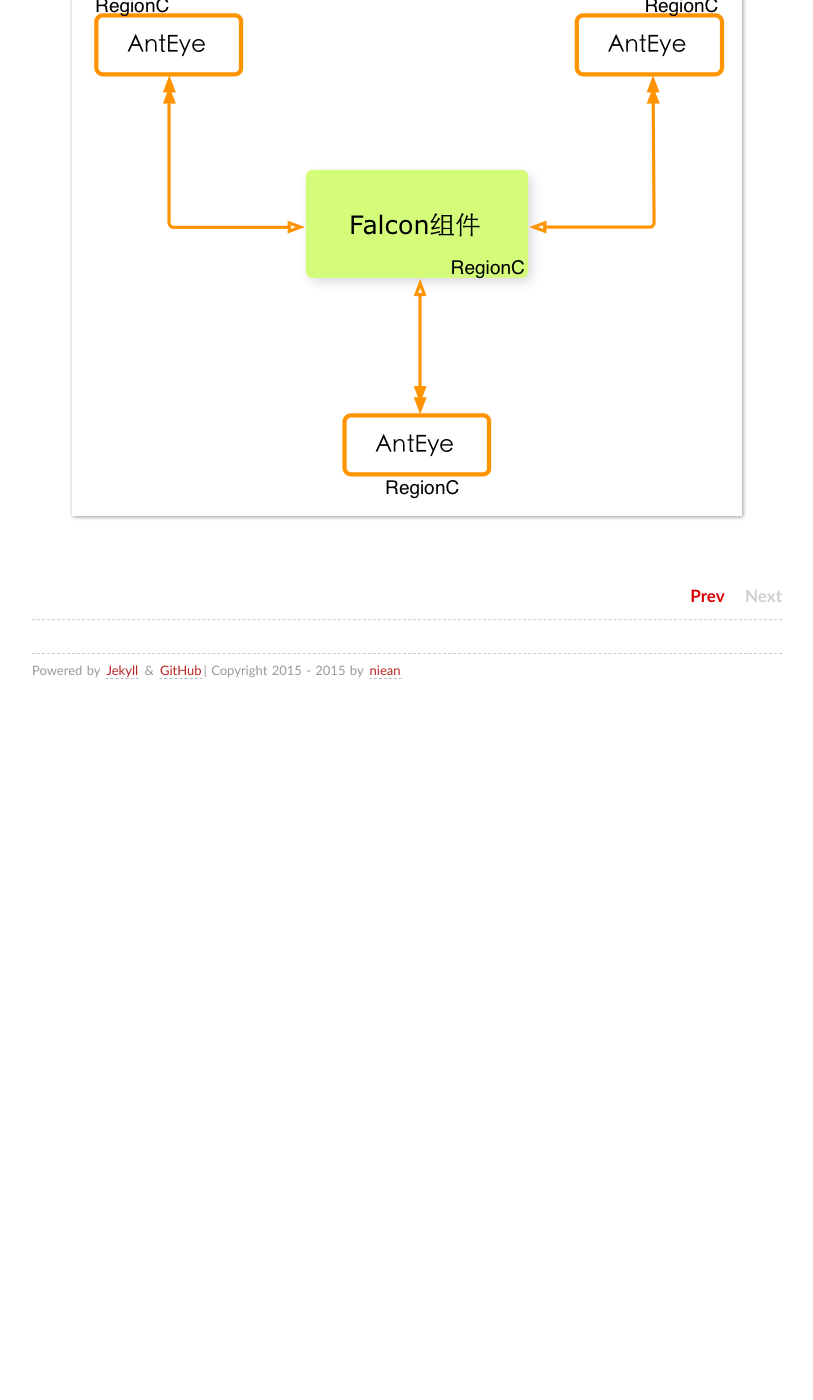
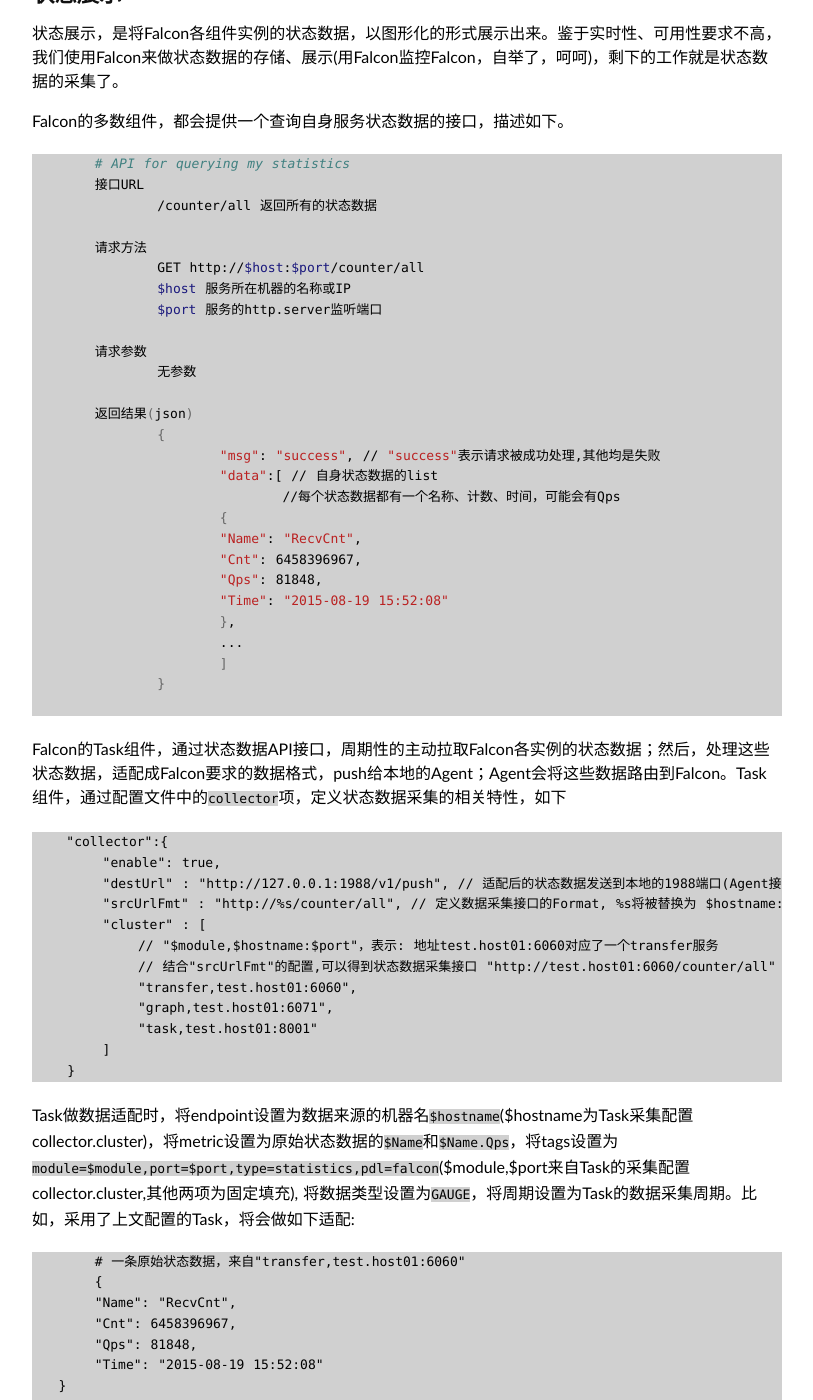
Before and after one commit to niean/niean.github.io, a Jekyll site: the page built from _posts/2015-08-16-falcon-self-monitor-availability.markdown, in a window 1280 px wide and 1400 px high, scrolled down 1405 px. Shown: the whole window, without its empty margins (233-1046 px from the left). Built offline with Jekyll 4.4.1, drawn with Linux system fonts in a browser that asks for light colours; some web fonts are replaced; Markdown is read by kramdown in place of the engine named in the settings; comment, search, counter and statistics services are not loaded; before the commit the page ends 2118 px from its top, so only the background shows below that; some of the changed text lies outside the part shown.

Commit message:
modify falcon-self-monitor-availability

````diff
--- a/_posts/2015-08-06-falcon-intro.markdown
+++ b/_posts/2015-08-06-falcon-intro.markdown
@@ -3,7 +3,6 @@
 title: 小米监控系统Falcon简析
 date: 2015-08-06 20:00
 tags:
-  - monitor
   - falcon
 ---
 
--- a/_posts/2015-08-16-falcon-self-monitor-availability.markdown
+++ b/_posts/2015-08-16-falcon-self-monitor-availability.markdown
@@ -1,39 +1,138 @@
 ---
 layout: post
-title: 小米监控系统Falcon的自监控（1）
+title: 小米监控系统Falcon自监控实践
 date: 2015-08-16 18:00
 tags:
-  - monitor
   - falcon
 ---
 
-通常，监控系统被用于发现其他服务系统的故障。那么，监控系统自身发生故障时，谁来发现这件事呢？监控系统的自监控怎么搞？我们介绍了小米监控系统Falcon的一些自监控实践，希望对大家有所帮助。
+监控系统，通常被用于监控其他系统的状态。那么，监控系统的状态，怎么来监控？
 
-高大上的讲，Falcon的自监控有两个维度: 故障发现 和 故障预判。故障发现指的是，当Falcon某个组件实例不可用时，自监控服务能够及时发现该故障，并通知相应的运维人员。故障预判指的是，通过自监控服务，能够预测出Falcon组件即将发生的故障，并把即将发生的故障通知到相应的运维人员。我们还没有进化到故障自动恢复的阶段，甚至故障预判的主要逻辑都需要人来完成。
+我们把对监控系统的监控，称为监控系统的自监控。自监控的需求，没有超出监控的业务范畴。同其他系统一样，监控系统的自监控要做好两方面的工作: 故障报警和状态展示。故障报警，要求尽量实时的发现故障、及时的通知负责人，要求高可用。状态展示，多用于事前预测、事后追查，实时性、可用性要求 较故障报警 低一个量级。下面我们从故障报警和状态展示这两个方面，来介绍小米监控系统Falcon在自监控方面的一些实践经验。
 
-本文主要介绍Falcon"故障发现"的实现，"故障预判"的内容，将在下一篇文章中介绍。
+## 故障报警
+故障报警相对简单。我们使用第三方监控系统[AntEye](https://github.com/niean/anteye)，来监控Falcon各组件实例的健康状况。
 
-Falcon各模块，提供服务状态API。通过该API，可以获知该服务是否正常。
+Falcon各个组件，都会提供一个描述自身服务可用性的自监控接口(系统设计之初 就应该考虑到自监控的需求)，描述如下。AntEye服务会定时巡检、主动调用Falcon各实例的自监控接口，如果发现某个实例的接口没有如约返回"ok"，就认为这个组件故障了(约定)，就通过短信、邮件等方式 通知相应负责人员。为了减少报警通知的频率，AntEye采用了简单的退避策略，并会酌情合并一些报警通知的内容。
 
-自监控组件AntEye，定期主动查询Falcon各模块实例的服务状态，然后根据报警规则判断是否报警。Falcon模块的所有实例，在AntEye的配置文件中进行描述。Falcon故障运维人员的联系方式，在AnyEye的配置文件中描述。
+```bash
+	# API for my status
+	接口URL
+		/health 检测本服务是否正常
 
-## 自监控的实现
+	请求方法
+		GET http://$host:$port/health
+		$host 服务所在机器的名称或IP
+		$port 服务的http.server监听端口
 
-![archi](https://raw.githubusercontent.com/niean/niean.github.io/master/images/20150816/monitor.archi.png)
+	请求参数
+		无参数
 
-服务状态定义
+	返回结果(string)
+		"ok"（没有返回"ok", 则服务不正常）
 
+```
 
-自监控巡检
+AntyEye组件主动拉取状态数据，通过本地配置加载监控实例、报警接收人信息、报警通道信息等，这样做，是为了缩短报警链路、使故障的发现过程尽量实时&可靠。AntEye组件足够轻量，代码少、功能简单，这样能够保障单实例的可用性；同时，AntEye又是无状态的，能够同时部署多套，进一步保证了自监控服务的高可用。
+
+在同一个网络分区内部署多个AntEye，如下图所示。我们一般不会让AntEye做跨网络分区的监控，因为这样会带来很多网络层面的误报。多套部署，会造成报警通知的重复发送，这是高可用的代价；从我们的实践经验来看，这个重复可以接受。
+
+![deploy](https://raw.githubusercontent.com/niean/niean.github.io/master/images/20150816/monitor.deploy.png)
 
 
 
+## 状态展示
+状态展示，是将Falcon各组件实例的状态数据，以图形化的形式展示出来。鉴于实时性、可用性要求不高，我们使用Falcon来做状态数据的存储、展示(用Falcon监控Falcon，自举了，呵呵)，剩下的工作就是状态数据的采集了。
+
+Falcon的多数组件，都会提供一个查询自身服务状态数据的接口，描述如下。
+
+```bash
+	# API for querying my statistics
+	接口URL
+		/counter/all 返回所有的状态数据
+
+	请求方法
+		GET http://$host:$port/counter/all
+		$host 服务所在机器的名称或IP
+		$port 服务的http.server监听端口
+
+	请求参数
+		无参数
+
+	返回结果(json)
+		{
+			"msg": "success", // "success"表示请求被成功处理,其他均是失败
+			"data":[ // 自身状态数据的list
+				//每个状态数据都有一个名称、计数、时间，可能会有Qps
+		    	{
+            		"Name": "RecvCnt",
+            		"Cnt": 6458396967,
+            		"Qps": 81848,
+            		"Time": "2015-08-19 15:52:08"
+        		},
+        		...
+			]
+		}
+
+```
+
+Falcon的Task组件，通过状态数据API接口，周期性的主动拉取Falcon各实例的状态数据；然后，处理这些状态数据，适配成Falcon要求的数据格式，push给本地的Agent；Agent会将这些数据路由到Falcon。Task组件，通过配置文件中的`collector`项，定义状态数据采集的相关特性，如下
+
+```base
+    "collector":{
+        "enable": true,
+        "destUrl" : "http://127.0.0.1:1988/v1/push", // 适配后的状态数据发送到本地的1988端口(Agent接收器)
+        "srcUrlFmt" : "http://%s/counter/all", // 定义数据采集接口的Format, %s将被替换为 $hostname:$port
+        "cluster" : [
+            // "$module,$hostname:$port"，表示: 地址test.host01:6060对应了一个transfer服务
+            // 结合"srcUrlFmt"的配置,可以得到状态数据采集接口 "http://test.host01:6060/counter/all"
+            "transfer,test.host01:6060",
+            "graph,test.host01:6071",
+            "task,test.host01:8001"
+        ]
+    }
+```
+
+Task做数据适配时，将endpoint设置为数据来源的机器名`$hostname`($hostname为Task采集配置collector.cluster)，将metric设置为原始状态数据的`$Name`和`$Name.Qps`，将tags设置为`module=$module,port=$port,type=statistics,pdl=falcon`($module,$port来自Task的采集配置collector.cluster,其他两项为固定填充), 将数据类型设置为`GAUGE`，将周期设置为Task的数据采集周期。比如，采用了上文配置的Task，将会做如下适配:
+
+```
+	# 一条原始状态数据，来自"transfer,test.host01:6060"
+	{
+    	"Name": "RecvCnt",
+    	"Cnt": 6458396967,
+    	"Qps": 81848,
+    	"Time": "2015-08-19 15:52:08"
+   }
+
+	# Task适配之后，得到两条监控数据
+	{
+		"endpoint": "test.host01", // Task配置collector.cluster中的配置项"transfer,test.host01:6060"中的机器名
+		"metric": "RecvCnt", // $Name
+		"value": 6458396967, // $Cnt
+		"type": "GAUGE",	// 自监控的统计数据,都输GAUGE类型
+		"step": 60, // Task的数据采集周期
+		"tags": "module=transfer,port=6060,pdl=falcon,type=statistics", // 前两个对应于Task的collector.cluster配置项"transfer,test.host01:6060"中的module和port,后两个是固定填充
+		...
+	},
+	{
+		"endpoint": "test.host01",
+		"metric": "RecvCnt.Qps", // $Name.Qps
+		"value": 81848, // $Qps
+		"type": "GAUGE",
+		"step": 60,
+		"tags": "module=transfer,port=6060,pdl=falcon,type=statistics",
+		...
+	}
+```
+
+我们只能向Falcon，push一份状态数据(防止重叠)，因此，每个网络分区中只能部署一个Task实例(这里，同样不应该跨网络分区采集状态数据)。好在，AntEye服务会监控Task的状态，能够及时发现Task的故障，在一定程度上缓解了 状态数据采集服务 的单点风险。
+
+状态数据入Falcon之后，我们就可以定制Screen页面，展示不同组件的状态数据了。如下图，是小米Falcon的状态数据统计页面。定制页面时，需要先找到您关注的counter，这个可以通过dashboard进行搜索。不同组件、不同counter的具体含义，见这里[Falcon自监控.状态数据]()。
+
+![falcon.screen](https://raw.githubusercontent.com/niean/niean.github.io/master/images/20150816/falcon.screen.png)
 
 
+## 总结
+神医难自医，大型监控系统的故障监控，往往需要借助第三方监控系统([AntEye](https://github.com/niean/anteye))。第三方监控系统，越简单、越独立，越好。
 
-## 自监控服务的部署
-AntEye应该和Falcon组件同机房(或者同网络区域)部署，防止跨区域网络问题造成的误报、漏报。如果Falcon散落在多个网络分区，则在每个网络分区部署一个AntEye。
-
-部署在中心集群的Falcon组件往往更重要，其故障需要被实时的发现。因此，可以在中心网络分区部署多套AntEye、监控同一个Falcon集群，实现自监控服务的高可用，如下图。当然，这种高可用，是以运维人员接收重复报警信息为代价的(考虑到报警信息很少，多接收几份也是可以接受的)。
-
-![deploy](https://raw.githubusercontent.com/niean/niean.github.io/master/images/20150816/monitor.deploy.png)
+吃自己的狗粮，方便运维的系统才能算是好系统。我们尽量，把获取服务状态数据的过程，变得标准化、通用化，使得各个组件能够用统一的接口搞定。我们编写了简单的统计模块[SCounter](https://github.com/niean/gotools/blob/master/proc/counter.go)(Golang)，我们编写了状态数据采集服务[Task](https://github.com/open-falcon/task)。我们获取状态数据的过程还不太优雅、入侵严重；如果您能指点一二，我们将不胜感激。
````
Also changed, not shown: images/20150816/falcon.screen.png (added), images/20150816/monitor.archi.png (deleted), images/20150816/monitor.deploy.png, 1 other file.
